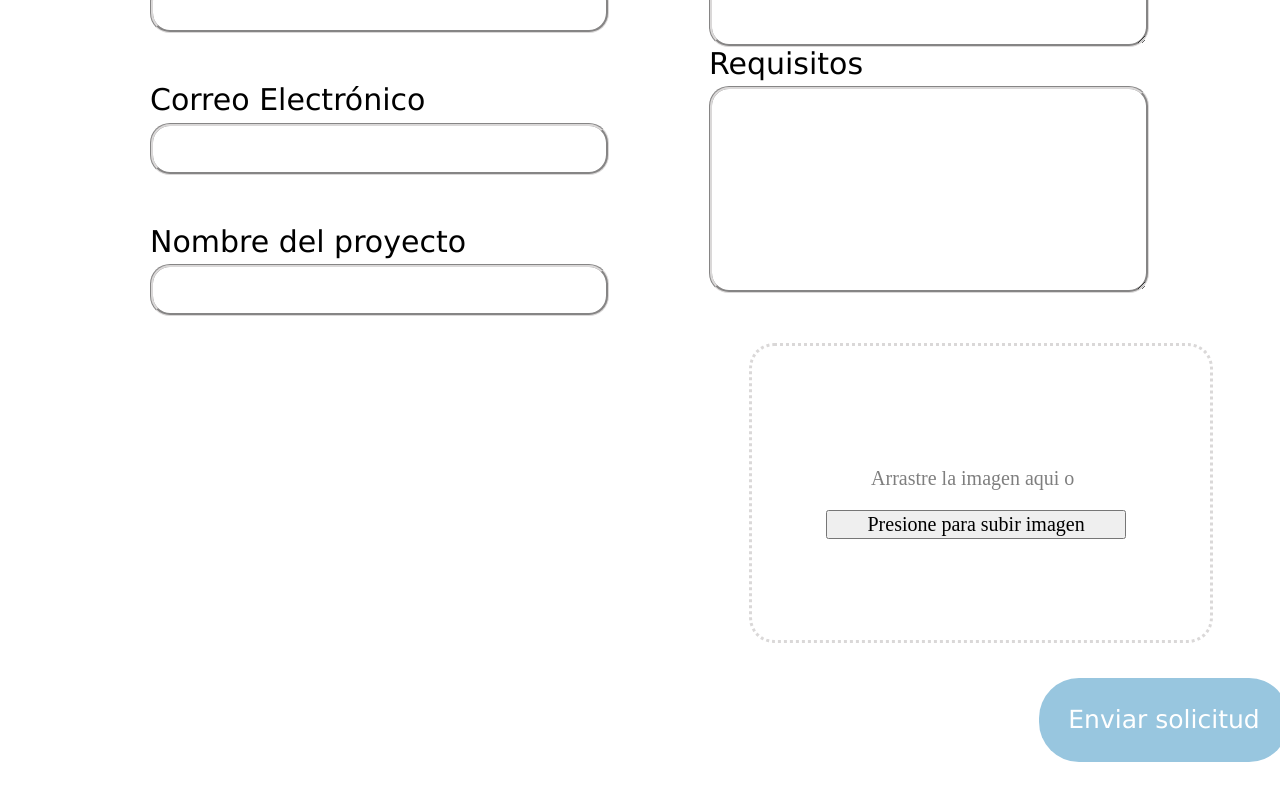
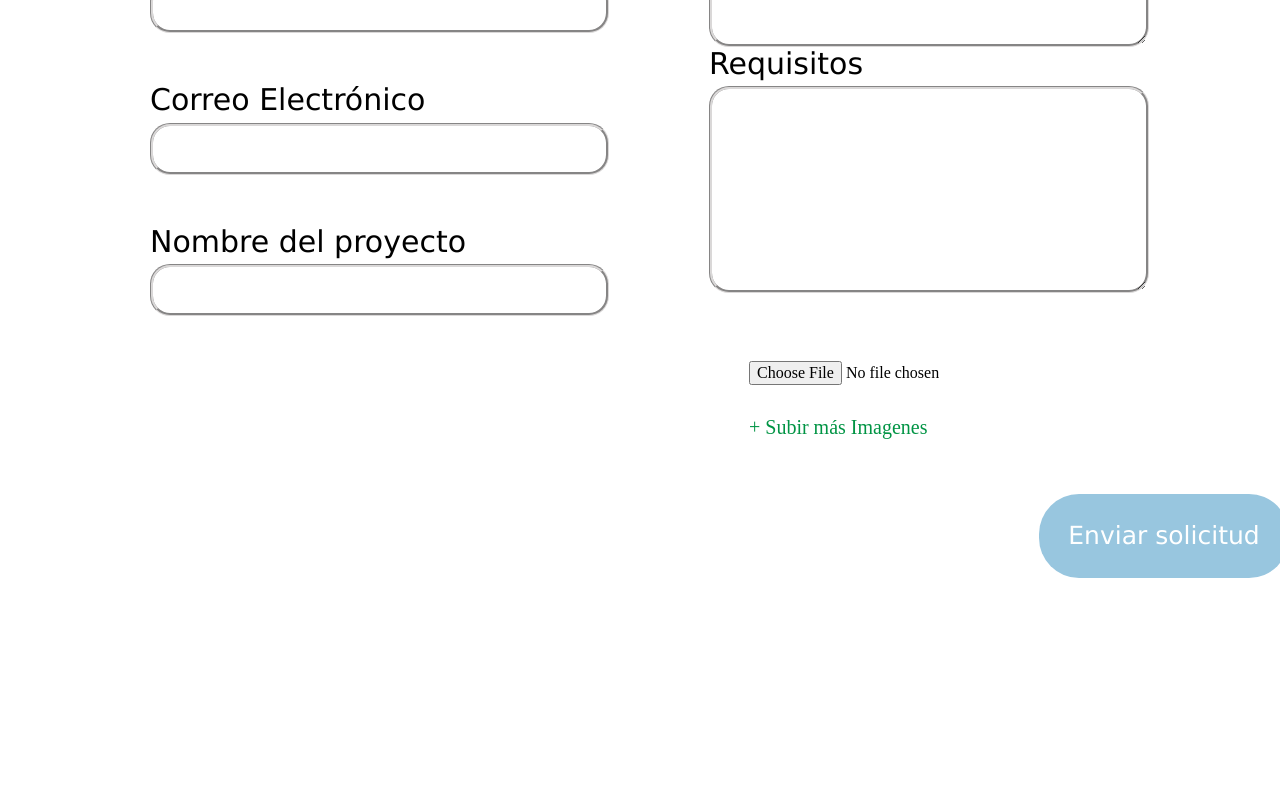
Before and after one commit to amado-developer/Voluntariado-ReactApp, a React (Create React App) app in the folder voluntariado/: page /project-request in a window 1280 px wide. Shown: the part 480-1280 px from the top of the page. After the commit the page ends 1124 px from the top, so only its background shows below. Built offline with nearby package versions, Linux system fonts and the light colour scheme.

Commit message:
almost done with user corrections

```diff
--- a/voluntariado/package.json
+++ b/voluntariado/package.json
@@ -7,13 +7,17 @@
     "@testing-library/react": "^9.3.2",
     "@testing-library/user-event": "^7.1.2",
     "axios": "^0.19.2",
+    "lodash-uuid": "0.0.3",
     "react": "^16.13.1",
     "react-dom": "^16.13.1",
     "react-dropzone": "^11.0.3",
+    "react-photo-gallery": "^8.0.0",
+    "react-responsive-carousel": "^3.2.9",
     "react-router-dom": "^5.2.0",
     "react-scripts": "3.4.2",
     "react-toastify": "^6.0.8",
-    "reactstrap": "^8.5.1"
+    "reactstrap": "^8.5.1",
+    "uuidv4": "^6.2.3"
   },
   "scripts": {
     "start": "react-scripts start",
--- /dev/null
+++ b/voluntariado/src/Config/index.js
@@ -0,0 +1 @@
+export const API_BASE_URL = 'http://localhost:8000/api/v1';
--- a/voluntariado/src/components/auth/authForm.js
+++ b/voluntariado/src/components/auth/authForm.js
@@ -4,7 +4,6 @@ import '../../styles/authForm.css';
 
 const authForm = () => (
     <div className="auth_form_container">
-
         <div className="email_container">
             <label className="email_label">Correo Electrónico</label>
             <input type="text" className='email_input' />
--- a/voluntariado/src/components/projectRequest/projectRequestForm.js
+++ b/voluntariado/src/components/projectRequest/projectRequestForm.js
@@ -4,29 +4,20 @@ import { useHistory } from "react-router-dom";
 import { ToastContainer, toast } from 'react-toastify';
 import 'react-toastify/dist/ReactToastify.css';
 
+import "react-responsive-carousel/lib/styles/carousel.min.css"; // requires a loader
+import { Carousel } from 'react-responsive-carousel';
+
 import {useDropzone} from 'react-dropzone'
 import '../../styles/projectRequestForm.css';
+import axios from 'axios';
+import {v4} from 'uuid';
+import {API_BASE_URL} from '../../Config';
+
 import Header from '../header';
-import axios from 'axios';
+import DragNDrop from '../dragndrop';
 
-const url = `http://localhost:8000/api/v1/solicitud-proyecto/`;
-const post = (company_name, phone_number, email_address, project_name, description, requirements, picture='') => {
-    // const data = {
-    //    company_name,
-    //    phone_number,
-    //    email_address,
-    //    project_name,
-    //    description,
-    //    requirements,
-    //    picture
-    // }
-
+const post = (company_name, phone_number, email_address, project_name, description, requirements, pictures='') => {
     const form_data = new FormData();
-
-    if(picture !== ''){
-        form_data.append('picture', picture, picture.name);
-    }
-
     form_data.append('company_name', company_name);
     form_data.append('phone_number', phone_number);
     form_data.append('project_name', project_name);
@@ -34,13 +25,27 @@ const post = (company_name, phone_number, email_address, project_name, descripti
     form_data.append('requirements', requirements);
     form_data.append('email_address', email_address);
 
-    axios.post(url, form_data, {
+    axios.post(`${API_BASE_URL}/solicitud-proyecto/`, form_data, {
         headers: {
           'content-type': 'multipart/form-data'
         }
     })
+    postImages(pictures);
+};
 
-}
+
+async function postImages(pictures){
+    const images_data = new FormData();
+    if(pictures.length > 0){
+        pictures.map(picture => images_data.append('image', picture))
+        await axios.post(`${API_BASE_URL}/project-images/save-images/`, images_data, {
+            headers: {
+                'content-type' : 'multipart/form-data'
+            }
+        })
+    }
+};
+
 toast.configure()
 
 const inputValidation = (companyName='', phone='', email='', projectName='', description='', requirements='') => {
@@ -56,31 +61,15 @@ const inputValidation = (companyName='', phone='', email='', projectName='', des
 
 const ProjectRequestForm = () => {
     const history = useHistory();
-    const onDrop = useCallback(acceptedFiles => {
-        acceptedFiles.forEach((file) => {
-            const reader = new FileReader()
-
-            reader.onabort = () => console.log('file reading was aborted')
-            reader.onerror = () => console.log('file reading has failed')
-            reader.onload = () => {
-            // Do whatever you want with the file contents
-              const binaryStr = reader.result
-              console.log(binaryStr)
-            }
-            reader.readAsArrayBuffer(file)
-            changeImage(file)
-          })
-
-      }, []);
-
-    const {getRootProps, getInputProps} = useDropzone({onDrop});
     const [companyName, changeCompanyName] = useState('');
     const [phone, changePhone] = useState('');
     const [email, changeEmail] = useState('');
     const [projectName, changeProjectName] = useState('');
     const [description, changeDescription] = useState('');
     const [requirements, changeRequirements] = useState('');
-    const [image, changeImage] = useState('');
+    const [imageUpload, addImageUpload] = useState([0]);
+    const [images, changeImages] = useState([]);
+    const [image, changeImage] = useState("")
 
     const notify = valid =>{
         if(valid){
@@ -154,22 +143,34 @@ const ProjectRequestForm = () => {
                     />
                 </div>
                 <div className="project_image_container">
-                    <div {...getRootProps()} className="drag__zone">
-                        <input {...getInputProps()} />
-                            {
-                                image === '' ?
-                                <div className="drag__zone__components">
-                                    <p>Arrastre la imagen aqui o</p>
-                                    <button className="upload__btn">Presione para subir imagen</button>
-                                </div>
-                                :
-                                <img src={URL.createObjectURL(image)} className="dragged__picture"></img>
-                            }
+                    {
+                    imageUpload.map(upload => {
+                        return(
+                        <div key={upload} className="upload__image__container" >
+                            <input  type='file' className="upload__file__input" className="filepicker" accept="image/*"
+                            files={image}
+                            onChange={e => {
+                                changeImage(e.target.files[0])
+                                changeImages([...images, e.target.files[0]])
+                            }}
+                            />
+                            <p onClick={() => {
+                                if(imageUpload.length > 1){
+                                    addImageUpload(imageUpload.filter(id => id != upload));
+                                }
+                            }} className="delete__upload__file">{
+                                imageUpload.length > 1 ? ("X") : ("")
+                            }</p>
+                        </div>
+                    )})}
+                    <div>
+                        <p onClick={() => {
+                            addImageUpload([...imageUpload, imageUpload.length])
+                        }} className="add__new__image">+ Subir más Imagenes</p>
                     </div>
                 </div>
                 <div className="submit_request">
                     <button type="submit" className="submit_request_btn" onClick={ () => {
-
                         let error = inputValidation(companyName, phone, email, projectName, description, requirements);
                         let isValid = true;
 
@@ -178,9 +179,9 @@ const ProjectRequestForm = () => {
                                isValid = false;
                            }
                         }
-                        console.log(error);
+                        // console.log(error);
                         if(isValid){
-                            post(companyName, phone, email, projectName, description, requirements, image)
+                            post(companyName, phone, email, projectName, description, requirements, images)
                             setTimeout(() => {history.push('/');}, 3000);
                         }
                         notify(isValid);
--- a/voluntariado/src/styles/projectRequestForm.css
+++ b/voluntariado/src/styles/projectRequestForm.css
@@ -84,9 +84,8 @@
     flex-direction: column;
     border-radius: 20px;
     width: 79%;
-    height: 300px;
     margin-left: 40px;
-
+    overflow-y: scroll;
 }
 
 .submit_request{
@@ -120,7 +119,12 @@
     height: 300px;
     border-radius: 25px;
     display: flex;
+    flex-direction: row;
+    flex-wrap: wrap;
     justify-content: center;
+    overflow-y: scroll;
+    outline: none;
+    flex-grow: 1;
 }
 
 .drag__zone__components{
@@ -142,7 +146,8 @@ p{
 }
 
 .dragged__picture{
-    height: 100%;
+    margin-left: 5px;
+    margin-bottom: 5px;
 }
 
 .toast__success{
@@ -151,3 +156,29 @@ p{
     font-size: 30px;
     padding-left: 50px;
 }
+
+.upload__image__container{
+    display: flex;
+    flex-flow: row;
+
+}
+
+.filepicker{
+    height: 35px;
+    margin-top: 18px;
+}
+
+.add__new__image:hover{
+    text-decoration: underline;
+    cursor: pointer;
+}
+
+.delete__upload__file:hover{
+    text-decoration: underline;
+    cursor: pointer;
+}
+
+.add__new__image, .delete__upload__file{
+    color: #009444;
+    opacity: 1;
+}
```
Also changed, not shown: voluntariado/src/components/dragndrop/index.js (added), 2 other files (tests, documents, lock files or other folders).
